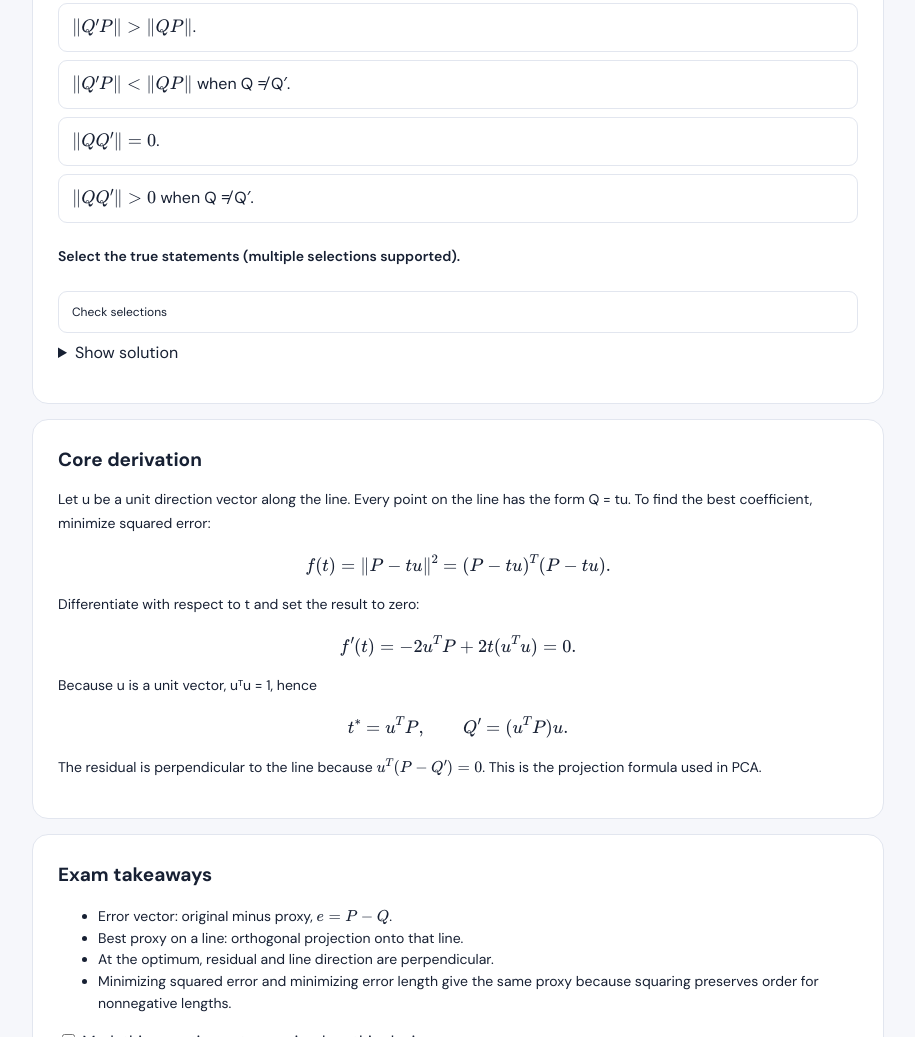
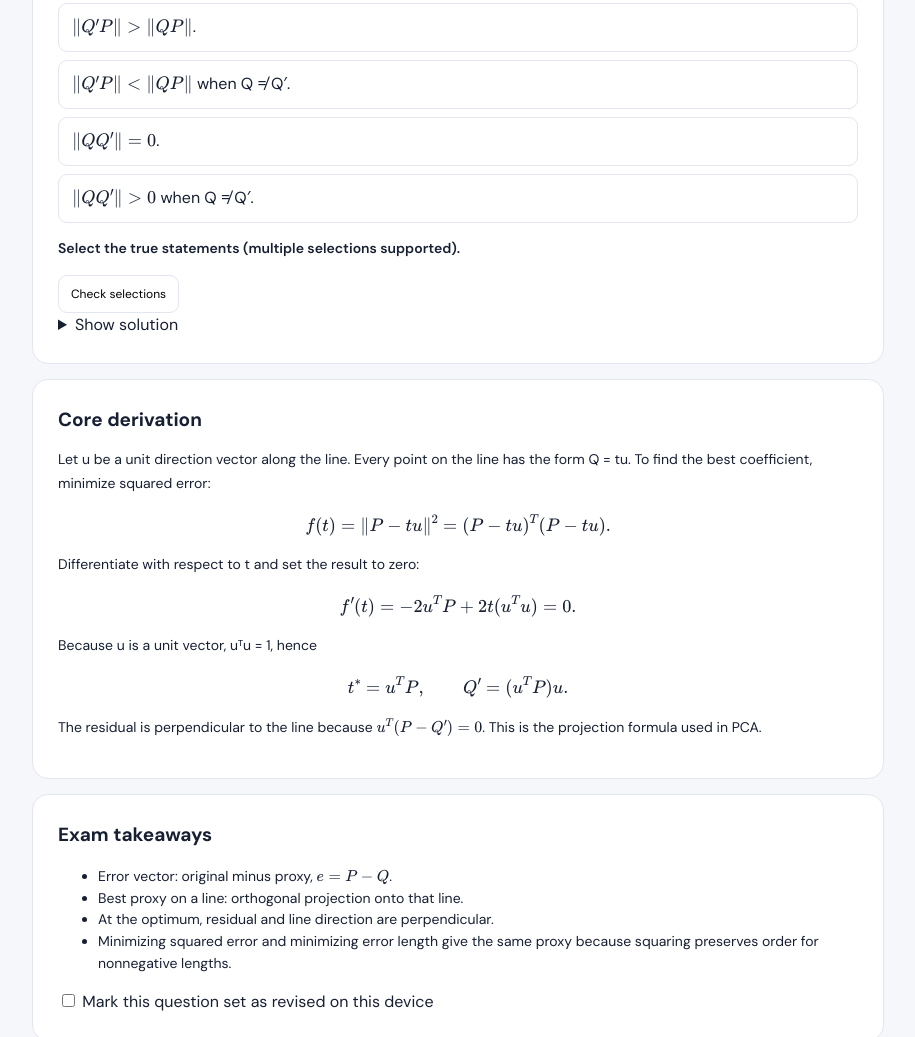
Before and after one commit to amanmauryas/mlt_revision_hub, a plain HTML site: page questions/projection-proxies-error.html in a window 1280 px wide. Shown: the part 2293-3330 px from the top of the page, without its empty margins (182-1097 px from the left). Drawn offline with nearby package versions, Linux system fonts and the light colour scheme.

Commit message:
Fix Q7 interactive markup structure

```diff
--- a/questions/projection-proxies-error.html
+++ b/questions/projection-proxies-error.html
@@ -37,7 +37,7 @@
 
 <section class="article-card"><h2>Question 5 · Identify the error vector</h2><p>Which vector represents the reconstruction error when Q is used as the proxy for P?</p><div class="choice-list" id="q5-choices"><button data-correct="false">\(\overrightarrow{PQ}=Q-P\)</button><button data-correct="true">\(\overrightarrow{QP}=P-Q\)</button><button data-correct="false">\(\overrightarrow{OQ}=Q\)</button></div><p id="q5-feedback" class="answer-feedback">Choose an answer.</p><details><summary>Show solution</summary><p>The error vector is the difference between the original point and its proxy: e = P − Q. Geometrically, it points from Q to P, so it is QP.</p></details></section>
 <section class="article-card"><h2>Question 6 · Is Q the best proxy?</h2><p>Which point on the line gives the best representation of P?</p><div class="choice-list" id="q6-choices"><button data-correct="true">The orthogonal projection Q′ of P onto the line.</button><button data-correct="false">Any point Q on the line, regardless of its position.</button><button data-correct="false">Only the origin, for every possible P.</button></div><p id="q6-feedback" class="answer-feedback">Choose an answer.</p><details><summary>Show solution</summary><p>The best proxy minimizes reconstruction error. This occurs at the orthogonal projection Q′, where residual P − Q′ is perpendicular to the line. Use “Set Q to Q′” to see the minimizing point.</p></details></section>
-<section class="article-card"><h2>Question 7 · Compare reconstruction errors</h2><p>For a non-optimal proxy Q, which statements are guaranteed when Q′ is the best proxy? Select the two true statements.</p><div class="choice-list" id="q7-choices"><button data-correct="false">\(\|Q'P\| > \|QP\|\).</button><button data-correct="true">\(\|Q'P\| < \|QP\|\) when Q ≠ Q′.</button><button data-correct="false">\(\|QQ'\| = 0\).</button><button data-correct="true">\(\|QQ'\| > 0\) when Q ≠ Q′.</button><p id="q7-feedback" class="answer-feedback">Select the true statements (multiple selections supported).</p><button class="button" id="check-q7" type="button">Check selections</button><details><summary>Show solution</summary><p>The orthogonal projection minimizes distance to P, so ‖Q′P‖ ≤ ‖QP‖, with strict inequality if Q ≠ Q′. Distinct points Q and Q′ on the line have positive distance, so ‖QQ′‖ &gt; 0. In the supplied assignment, the correct choices are (b) and (d).</p></details></section>
+<section class="article-card"><h2>Question 7 · Compare reconstruction errors</h2><p>For a non-optimal proxy Q, which statements are guaranteed when Q′ is the best proxy? Select the two true statements.</p><div class="choice-list" id="q7-choices"><button data-correct="false">\(\|Q'P\| > \|QP\|\).</button><button data-correct="true">\(\|Q'P\| < \|QP\|\) when Q ≠ Q′.</button><button data-correct="false">\(\|QQ'\| = 0\).</button><button data-correct="true">\(\|QQ'\| > 0\) when Q ≠ Q′.</button></div><p id="q7-feedback" class="answer-feedback">Select the true statements (multiple selections supported).</p><button class="button" id="check-q7" type="button">Check selections</button><details><summary>Show solution</summary><p>The orthogonal projection minimizes distance to P, so ‖Q′P‖ ≤ ‖QP‖, with strict inequality if Q ≠ Q′. Distinct points Q and Q′ on the line have positive distance, so ‖QQ′‖ &gt; 0. In the supplied assignment, the correct choices are (b) and (d).</p></details></section>
 <section class="article-card"><h2>Core derivation</h2><p>Let u be a unit direction vector along the line. Every point on the line has the form Q = tu. To find the best coefficient, minimize squared error:</p>\[f(t)=\|P-tu\|^2=(P-tu)^T(P-tu).\]<p>Differentiate with respect to t and set the result to zero:</p>\[f'(t)=-2u^TP+2t(u^Tu)=0.\]<p>Because u is a unit vector, uᵀu = 1, hence</p>\[t^*=u^TP,\qquad Q'=(u^TP)u.\]<p>The residual is perpendicular to the line because \(u^T(P-Q')=0\). This is the projection formula used in PCA.</p></section>
 <section class="article-card"><h2>Exam takeaways</h2><ul><li>Error vector: original minus proxy, \(e=P-Q\).</li><li>Best proxy on a line: orthogonal projection onto that line.</li><li>At the optimum, residual and line direction are perpendicular.</li><li>Minimizing squared error and minimizing error length give the same proxy because squaring preserves order for nonnegative lengths.</li></ul><label class="revision-label"><input type="checkbox" id="revised"> Mark this question set as revised on this device</label></section>
 <footer><span>MLT Revision Hub · Week 1</span><a class="text-link" href="../">Back to course weeks ↗</a></footer>
```
